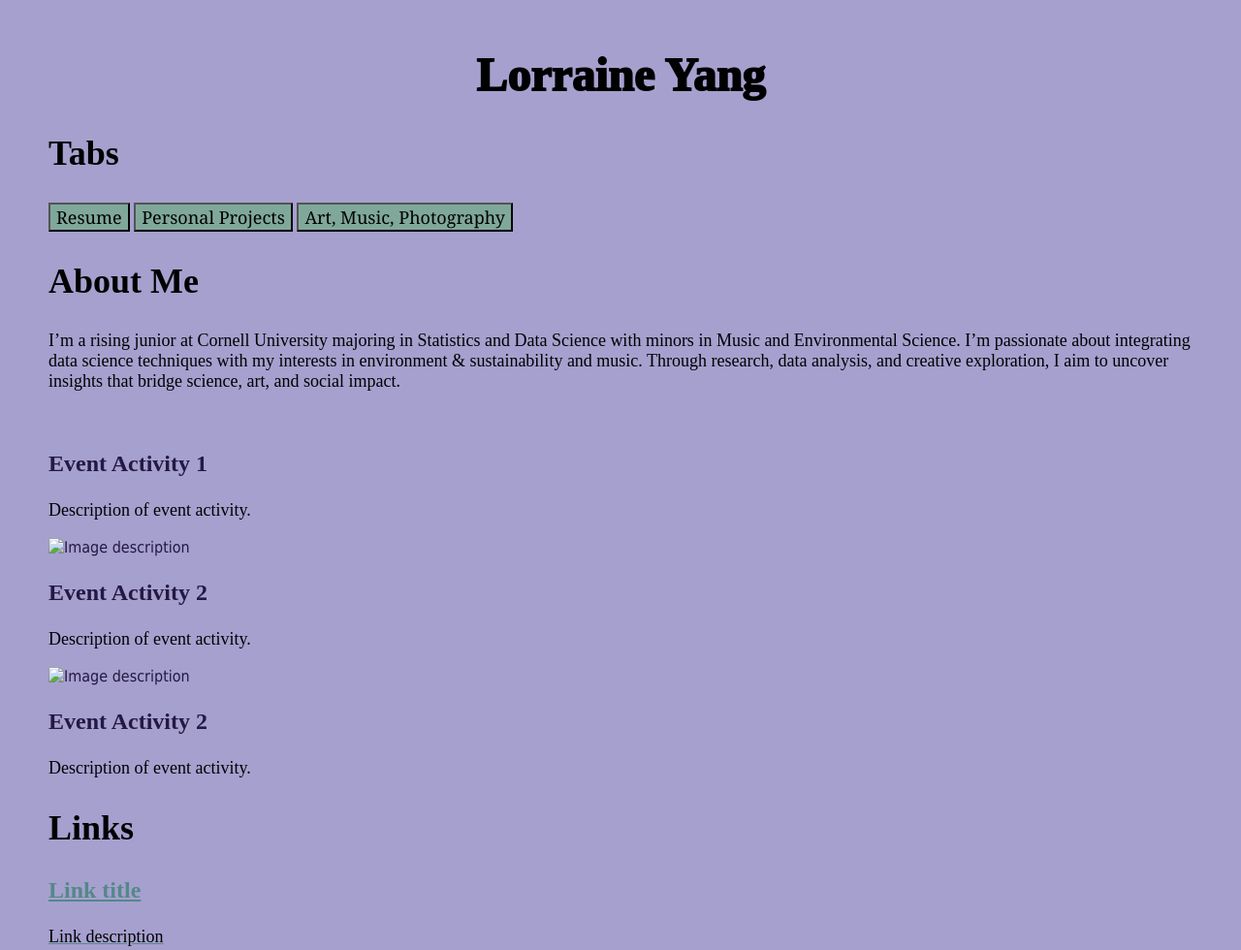
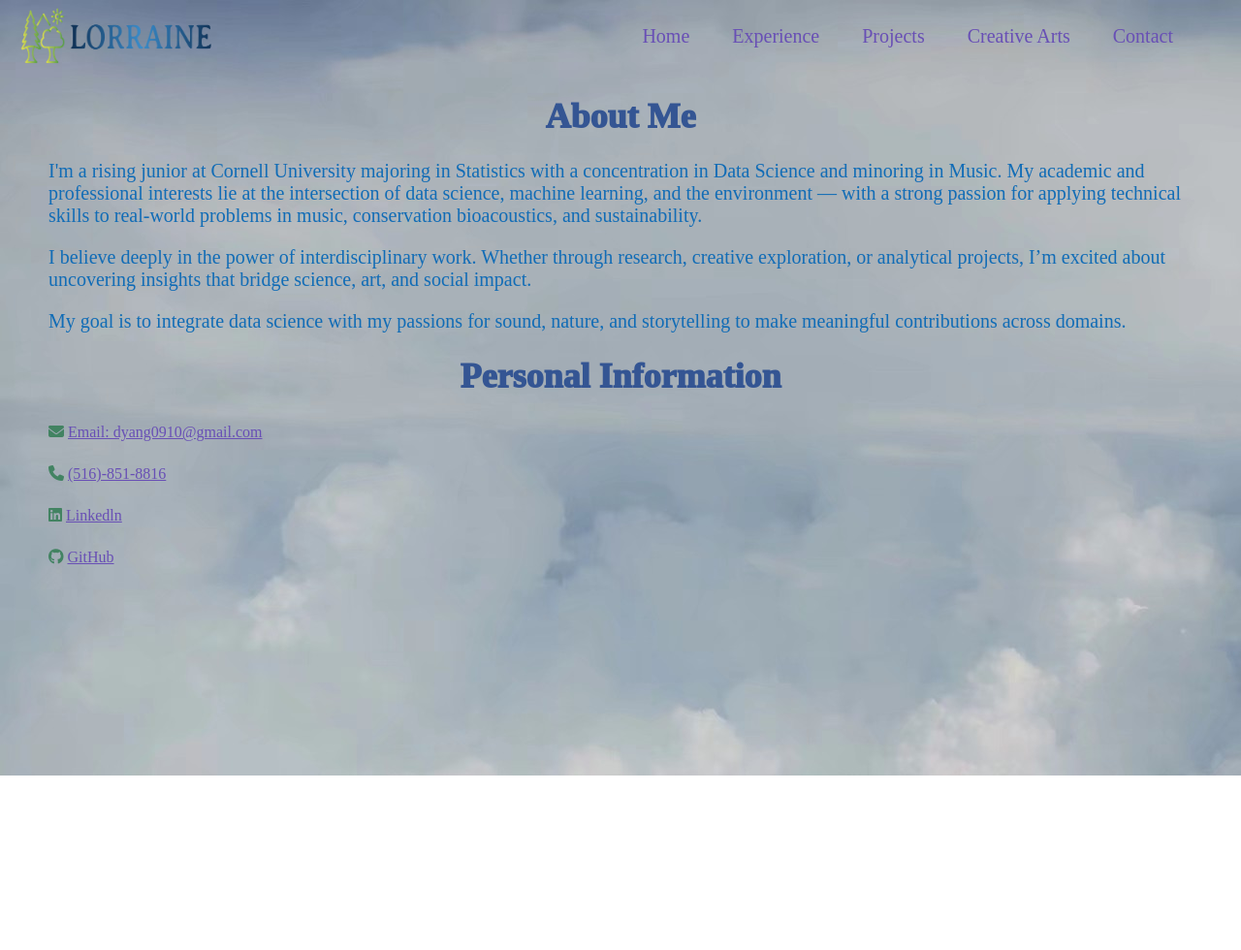
Before and after one commit to dyang0910/Personal-Website, a plain HTML site: page index.html in a window 1280 px wide. Shown: the whole page at 97% size. After the commit the page ends 800 px from the top, so only its background shows below. Drawn offline with Linux system fonts and the light colour scheme; a script that the page names is missing.

Commit message:
Adding navigation bars and updates background picture

```diff
--- a/index.html
+++ b/index.html
@@ -1,124 +1,66 @@
 <!DOCTYPE html>
 <html lang="en">
     <head>
-        <!-- head
-
-        Purpose:
-        - Title used here shows up in the browser tab
-        - Link to the favicon (small image that appears in the browser tab)
-        - Link to the CSS file (used to style the webpage)
-
-        When To Modify:
-        - [ ] Project 2 (REQUIRED FEATURE)
-        - [ ] Project 2 (STRETCH FEATURE) (favicon)
-        - [ ] Any time after
-        -->
-        <title>Lorraine's Portfolio</title>
+        <title>Lorraine Yang</title>
         <link rel="icon" href="./photos/IMG_2999.JPG">
         <link rel="stylesheet" href="styles.css" />
+        <link rel="stylesheet" href="https://cdnjs.cloudflare.com/ajax/libs/font-awesome/6.4.0/css/all.min.css">
         <script type="text/javascript" src="script.js"></script>
     </head>
 
     <body>
+        <!-- Navigation Bar -->
+    <div id="header">
+        <div class="container">
+            <nav>
+                <img src="photos/Logo.png" class="logo">
+                <ul>
+                    <li><a href="#about-me">Home</a></li>
+                    <li><a href="#experience">Experience</a></li>
+                    <li><a href="project.html">Projects</a></li>
+                    <li><a href="blogs.html">Creative Arts</a></li>
+                    <li><a href="#contacts">Contact</a></li>
+                </ul>
+            </nav>
+        </div>
+    </div>
 
-        <!-- navbar [PLACEHOLDER] [ADDED IN UNIT 4] -->
+        <!-- About Me Session -->
+         <div class="about" id="about-me">
+            <h1>About Me</h1>
+            <p>
+                I'm a rising junior at Cornell University majoring in Statistics with a concentration in Data Science and minoring in Music.
+                My academic and professional interests lie at the intersection of data science, machine learning, and the environment —
+                with a strong passion for applying technical skills to real-world problems in music, conservation bioacoustics, and sustainability.
+            </p>
+            <p>
+                I believe deeply in the power of interdisciplinary work. Whether through research, creative exploration, or analytical projects,
+                I’m excited about uncovering insights that bridge science, art, and social impact.
+            </p>
+            <p>
+                My goal is to integrate data science with my passions for sound, nature, and storytelling to make meaningful contributions across domains.
+            </p>
+         </div>
 
-        <!-- headings
-
-        Purpose:
-        - Main header section of the webpage
-        - Contains the title, subtitle, image, and key buttons for the webpage
-
-        When To Modify:
-        - [ ] Project 2 (REQUIRED FEATURE)
-        - [ ] Project 3 (REQUIRED FEATURE)
-        - [ ] Project 4 (REQUIRED FEATURE)
-        - [ ] Any time after
-        -->
-        <!-- <img id="header-img" src="./img/logo500.png"/> -->
-        <h1>Lorraine Yang</h1>
-        <h2>Tabs</h2>
-        <button type="button">Resume</button>
-        <button type="button">Personal Projects</button>
-        <button type="button">Art, Music, Photography</button>
-
-
-        <!-- about
-
-        Purpose:
-        - Section for general info about the event
-        - Contains a video, description, and key points about the event
-
-        When To Modify:
-        - [ ] Project 2 (REQUIRED FEATURE)
-        - [ ] Project 2 (STRETCH FEATURE)
-        - [ ] Project 4 (STRETCH FEATURE)
-        - [ ] Any time between / after
-        -->
-        <h2>About Me</h2>
-        <p>I’m a rising junior at Cornell University majoring in Statistics and Data Science with minors in Music and
-Environmental Science. I’m passionate about integrating data science techniques with my interests in
-environment & sustainability and music. Through research, data analysis, and creative exploration, I aim to
-uncover insights that bridge science, art, and social impact.</p>
-
-        <!-- <h3>What to Expect</h3>
-        <h4>Tag Line</h4>
-        <ul>
-            <li> <b>Bullet 1:</b> <i>Description</i></li>
-            <li> <b>Bullet 2:</b> <i>Description</i></li>
-            <li> <b>Bullet 3:</b> <i>Description</i></li>
-        </ul> -->
-
-        <!-- schedule
-
-        Purpose:
-        - Section for specific info about the event's schedule
-        - Contains images and descriptions of each activity
-
-        When To Modify:
-        - [ ] Project 2 (REQUIRED FEATURE)
-        - [ ] Project 4 (STRETCH FEATURE)
-        - [ ] Any time between / after
-        -->
-        <!-- <h2>Event Schedule</h2> -->
-
-        <img alt="" src="./img/placeholder.png"/>
-        <h3>Event Activity 1</h3>
-        <p>Description of event activity.</p>
-
-        <img alt="Image description" src="./img/example.png"/>
-        <h3>Event Activity 2</h3>
-        <p>Description of event activity.</p>
-
-        <img alt="Image description" src="./img/example.png"/>
-        <h3>Event Activity 2</h3>
-        <p>Description of event activity.</p>
-
-        <!-- rsvp [PLACEHOLDER] [ADDED IN UNIT 6] -->
-        <!-- success modal [PLACEHOLDER] [ADDED IN UNIT 9] -->
-
-        <!-- links
-
-        Purpose:
-        - Links to other resources related to the event
-
-        When To Modify:
-        - [ ] Project 2 (STRETCH FEATURE)
-        - [ ] Project 4 (STRETCH FEATURE)
-        - [ ] Any time between / after
-        -->
-        <h2>Links</h2>
-
-        <!-- This <a> block is one link.  Copy and paste all 6 lines to create another link. -->
-        <a class="block" href="https://www.codepath.org">
-            <article>
-                <h3>Link title</h3>
-                <p>Link description</p>
-            </article>
-        </a>
-
-        <!-- footer [PLACEHOLDER] [ADDED IN UNIT 3] -->
-        <!-- script [PLACEHOLDER] [ADDED IN UNIT 5] -->
-
+        <!-- Contact Information Session -->
+        <div class="contact" id="contact">
+            <h1>Personal Information</h1>
+            <p1>
+                <a class="fas fa-envelope"></a>
+                <a href="mailto:dyang0910@gmail.com">Email: dyang0910@gmail.com</a>
+            </p>
+            <p1>
+                <a class="fas fa-phone"></a>
+                <a href="tel:+5168518816">(516)-851-8816</a>
+            </p>
+            <p1>
+                <a class="fab fa-linkedin"></a>
+                <a href="https://www.linkedin.com/in/lorraine-yang" target="_blank">Linkedln</a>
+            </p>
+            <p1>
+                <i class="fab fa-github"></i>
+                <a href="https://github.com/dyang0910" target="_blank">GitHub</a>
+            </p>
+        </div>
     </body>
 </html>
--- a/styles.css
+++ b/styles.css
@@ -1,235 +1,93 @@
-/*** You will not need this file until Unit 3 ***/
-/*** VSCodeEDU preview fix
-
-  Purpose:
-  - Fix VSCodeEDU issue that causes a white border to show around
-    the preview window
-
-  When To Modify:
-  - If you change the background color of your webpage, you may need to update this rule too.
-***/
 html {
-    background-color: var(--bg-color);
+    background-image: url("photos/IMG_3001.JPG");
 }
 
-/*** body ***
+body {
 
-  Purpose:
-  - Add style rules for the body of your webpage
-  - This is useful if you want a rule to apply to EVERYTHING on your page
-    - (Tip: You can always override these rules later in the stylesheet)
-
-  When To Modify:
-  - [ ] Project 3 (REQUIRED FEATURE)
-  - [ ] Any time after
-***/
-
-body {
-    /* Add a background color or image */
-    background-color: var(--bg-color); /* see bottom of file for color variables */
-
-    /* Customize the default size, color, and font for text*/
-    font-size: 16px;
-    color: var(--text-color);
-    font-family: Tahoma, sans-serif; /* This tells the browser: "Try to use `Tahoma`, and if you can't find it, use any sans-serif font." */
-
-    /* Put space around the edges of the webpage */
-    margin: 50px;
+    background-color: transparent;
+    margin: 0px 50px;
 }
-
-/*** Text ***
-
-  Purpose:
-  - Add style rules for headings (h1-6),
-    paragraphs (p), links (a), and buttons
-
-  When To Modify:
-  - [X] Project 3 (REQUIRED FEATURE)
-  - [ ] Any time after
-***/
 
 h1 {
     font-family: 'Times New Roman', Times, serif;
-    font-size: 48px;
+    font-size: 36px;
     text-align: center;
     font-weight: 1000;
-    color:black;
+    color:#345593;
 }
-
 h2 {
     font-family: 'Times New Roman', Times, serif;
-    font-size: 36px;
-    color:black;
+    font-size: 28px;
+    font-weight: 1000;
+    color: #345593;
+    text-decoration: underline;
 }
-
-h3 {
-    font-family: 'Times New Roman', Times, serif;
-    font-size: 24px;
-}
-
-h4 {
-    font-family: 'Times New Roman', Times, serif;
-    font-size: 24px;
-    color:black;
-}
-
 p {
     font-family: 'Times New Roman', Times, serif;
-    font-size: 18px;
-    color:black;
+    font-size: 20px;
+    color: #116cb6;
+    text-align: start;
+}
+p1{
+    font-family: 'Times New Roman', Times, serif;
+    font-size: 16px;
+    color: #428362;
+    text-align: start;
 }
 
 a:link{
-  color:#538989;
+  color:#684fb5;
+}
+a:visited{
+  color: #215959;
+}
+a:hover{
+  color: #538989;
 }
 
-a:visited{
-  color:#4f4488
+nav{
+  display: flex;
+  align-items: center;
+  justify-content: space-between;
+  flex-wrap: wrap;
+}
+.logo{
+    height: 60px;
+    width: 200px;
+    transform: translateX(-30px);
+}
+nav ul{
+  z-index: 1000;
+}
+nav ul li{
+    display: inline-block;
+    list-style: none;
+    margin: 10px 20px;
+}
+nav ul li a {
+  position: relative;
+  text-decoration: none;
+  color: #684fb5;
+  font-family: 'Times New Roman', Times, serif;
+  font-size: 20px;
+}
+nav ul li a::after{
+  content: '';
+  width: 0;
+  height: 3px;
+  background: #729d8e;
+  position: absolute;
+  left: 0;
+  bottom: -6px;
+  transition: 0.5s;
+}
+nav ul li a:hover::after{
+  width: 100%;
 }
 
-a:hover{
-  color:#7fa89b;
+.contact{
+  position: relative;
+  font-family: 'Times New Roman', Times, serif;
+  font-size: 20px;
+  flex-direction: row;
 }
-
-a:active{
-  color:#8c37c1;
-}
-
-button {
-    background-color: #7fa89b;
-    font-family: Georgia, 'Times New Roman', Times, serif;
-    font-size: 18px;
-}
-
-button:hover {
-    /* Make the button look different when the user hovers over it */
-}
-
-/*** header ***
-
-  Purpose:
-  - Add style rules for your website's header section
-
-  When To Modify:
-  - [X] Project 3 (REQUIRED FEATURE)
-  - [ ] Project 4 (REQUIRED FEATURE)
-  - [ ] Any time after
-***/
-
-.header {
-  padding-top: 10px;
-  margin-bottom: 15px;
-  text-align: start;
-}
-
-#header-left{
-  width: 30%;
-}
-
-#header-right{
- width: 70%;
-}
-
-#header-img{
-  margin-left:auto;
-  margin-right: auto;
-  width:auto;
-  max-width:fit-content;
-}
-
-.header-button{
-  cursor: pointer;
-}
-
-/*** footer ***
-
-  Purpose:
-  - Add style rules for your website's footer section
-
-  When To Modify:
-  - [ ] Project 3 (STRETCH FEATURE)
-  - [ ] Any time after
-***/
-
-.footer {
-  position: fixed;
-  left: 0;
-  bottom: 0;
-  width: 100%;
-  font-family: 'Times New Roman', Times, serif
-}
-
-/*** Navbar [PLACEHOLDER] [ADDED IN UNIT 4] ***/
-
-/*** About Section ***
-
-  Purpose:
-  - Add style rules for your website's About section
-
-  When To Modify:
-  - [ ] Project 3 (OPTIONAL)
-  - [ ] Project 4 (STRETCH FEATURE)
-  - [ ] Any time after
-***/
-
-
-/*** Schedule Section ***
-
-  Purpose:
-  - Add style rules for your website's Schedule section
-
-  When To Modify:
-  - [ ] Project 3 (OPTIONAL)
-  - [ ] Project 4 (STRETCH FEATURE)
-  - [ ] Any time after
-***/
-
-
-/*** Links Section ***
-
-  Purpose:
-  - Add style rules for your website's Links section
-
-  When To Modify:
-  - [ ] Project 3 (OPTIONAL)
-  - [ ] Project 4 (STRETCH FEATURE)
-  - [ ] Any time after
-***/
-
-
-/*** RSVP [PLACEHOLDER] [ADDED IN UNIT 6] ***/
-/*** Animations [PLACEHOLDER] [ADDED IN UNIT 8] ***/
-/*** Success Modal [PLACEHOLDER] [ADDED IN UNIT 9] ***/
-/*** Dark Mode [PLACEHOLDER] [ADDED IN UNIT 5] ***/
-
-/*** Custom Colors (OPTIONAL) ***
-
-  Purpose:
-  - Use CSS variables to define custom colors for your website
-  - To get you started, we've provided the color scheme used in our example site.
-  - To reference a color variable in your css, use var(--variable-name) in place of a color value
-
-  When To Modify:
-  - [ ] Any time (OPTIONAL)
-***/
-
-:root {
-    /* Light Mode */
-    --bg-color: #a6a0cf;
-    --text-color: #231942;
-
-    /* Dark Mode */
-    --bg-color-dark-mode: #3e3377;
-    --text-color-dark-mode: #fff;
-
-    /* Accent Colors */
-    --accent-color-light: #d2cff5;
-    --accent-color-medium: #684fb5;
-    --accent-color-dark: #482f95;
-    --accent-color-darkest: #231942;
-    --accent-color-green: #28eb76;
-
-    /* Error Colors */
-    --error-color: #f8bbd0;
-    --error-color-border: #e63946;
-}
```
Also changed, not shown: photos/IMG_3001.JPG (added), photos/Logo.png (added), 2 other files.
